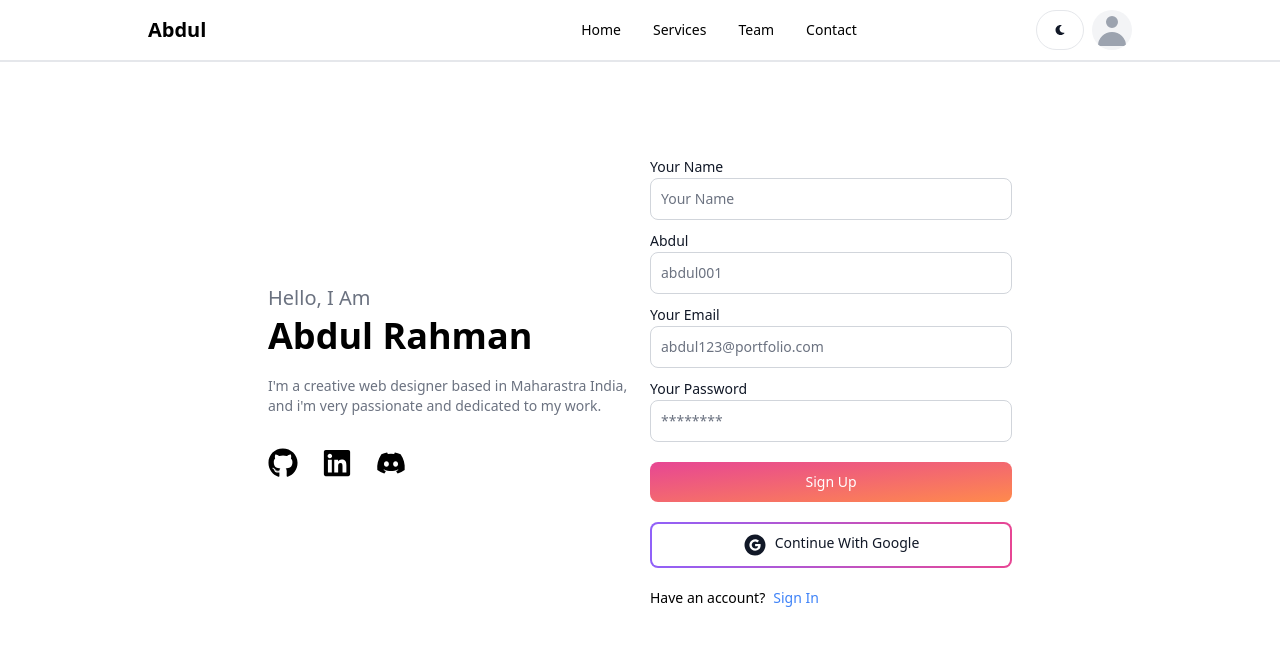
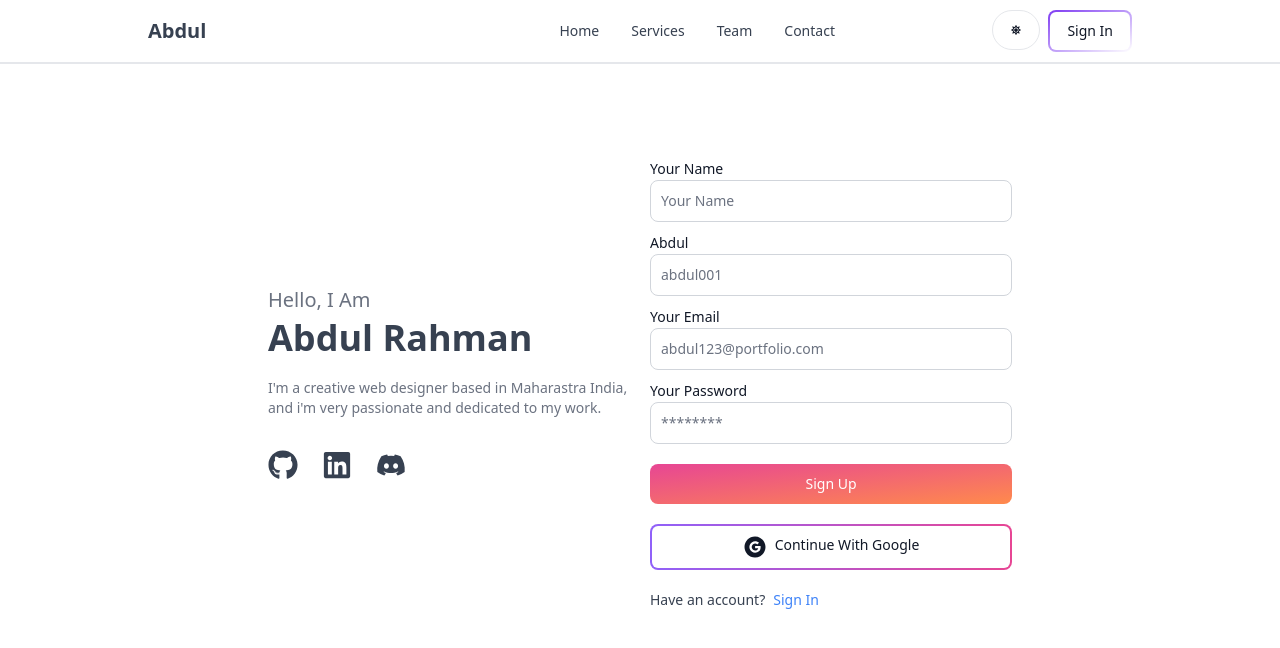
Before and after one commit to abdul8840/DigitalAgency, a React (Vite) app in the folder client/: page /sign-up in a window 1280 px wide. Shown: the top 648 px of the page. Built offline with nearby package versions, Linux system fonts and the light colour scheme; no server answers.

Commit message:
add darkmode functionality

```diff
--- a/client/src/components/Header.jsx
+++ b/client/src/components/Header.jsx
@@ -1,12 +1,15 @@
 import { Avatar, Button, Dropdown, DropdownDivider, Navbar } from 'flowbite-react';
 import React from 'react';
 import { Link, useLocation } from 'react-router-dom';
-import { FaMoon } from 'react-icons/fa';
-import { useSelector } from 'react-redux';
+import { FaMoon, FaSun } from 'react-icons/fa';
+import { useDispatch, useSelector } from 'react-redux';
+import {toggleTheme} from '../redux/theme/themeSlice';
 
 const Header = () => {
   const path = useLocation().pathname;
-  const currentUser = useSelector(state => state.user)
+  const dispatch = useDispatch();
+  const {currentUser} = useSelector((state) => state.user);
+  const {theme} = useSelector((state) => state.theme);
 
   return (
     <div className="border-b-2">
@@ -16,8 +19,8 @@
         </Link>
 
         <div className="flex gap-2 md:order-2">
-          <Button className='w-12 h-10 inline' color='gray' pill>
-            <FaMoon />
+          <Button className='w-12 h-10 hidden sm:inline' color='gray' pill onClick={() => dispatch(toggleTheme())}>
+            {theme === 'light' ? <FaSun /> : <FaMoon />}
           </Button>
 
           {currentUser ? (
@@ -57,18 +60,18 @@
           <Navbar.Toggle />
         </div>
 
-        <Navbar.Collapse className="md:max-w-20 text-black md:flex md:items-center">
+        <Navbar.Collapse className="md:max-w-20 md:flex md:items-center dark:text-white">
           <Navbar.Link active={path === '/'} as='div'>
-            <Link to='/' className={path === '/' ? 'text-blue-500 block py-2 pr-4 pl-3 md:p-0' : 'text-black block py-2 pr-4 pl-3 md:p-0'}>Home</Link>
+            <Link to='/' className={path === '/' ? 'text-blue-500 block py-2 pr-4 pl-3 md:p-0' : 'block py-2 pr-4 pl-3 md:p-0'}>Home</Link>
           </Navbar.Link>
           <Navbar.Link active={path === '/services'} as='div'>
-            <Link to='/services' className={path === '/services' ? 'text-blue-500 block py-2 pr-4 pl-3 md:p-0' : 'text-black block py-2 pr-4 pl-3 md:p-0'}>Services</Link>
+            <Link to='/services' className={path === '/services' ? 'text-blue-500 block py-2 pr-4 pl-3 md:p-0' : 'block py-2 pr-4 pl-3 md:p-0'}>Services</Link>
           </Navbar.Link>
           <Navbar.Link active={path === '/team'} as='div'>
-            <Link to='/team' className={path === '/team' ? 'text-blue-500 block py-2 pr-4 pl-3 md:p-0' : 'text-black block py-2 pr-4 pl-3 md:p-0'}>Team</Link>
+            <Link to='/team' className={path === '/team' ? 'text-blue-500 block py-2 pr-4 pl-3 md:p-0' : 'block py-2 pr-4 pl-3 md:p-0'}>Team</Link>
           </Navbar.Link>
           <Navbar.Link active={path === '/contact'} as='div'>
-            <Link to='/contact' className={path === '/contact' ? 'text-blue-500 block py-2 pr-4 pl-3 md:p-0' : 'text-black block py-2 pr-4 pl-3 md:p-0'}>Contact</Link>
+            <Link to='/contact' className={path === '/contact' ? 'text-blue-500 block py-2 pr-4 pl-3 md:p-0' : 'block py-2 pr-4 pl-3 md:p-0'}>Contact</Link>
           </Navbar.Link>
         </Navbar.Collapse>
       </Navbar>
--- /dev/null
+++ b/client/src/components/ThemeProvider.jsx
@@ -0,0 +1,13 @@
+import React from 'react'
+import { useSelector } from 'react-redux'
+const ThemeProvider = ({children}) => {
+  const {theme} = useSelector(state => state.theme);
+  return (
+    <div className={theme}>
+      <div className="bg-white text-gray-700 dark:text-gray-200 dark:bg-[rgb(16,23,42)] min-h-screen">
+        {children}
+      </div>
+    </div>
+  )
+}
+export default ThemeProvider
--- a/client/src/main.jsx
+++ b/client/src/main.jsx
@@ -7,10 +7,14 @@
 import { Provider } from 'react-redux';
 import { PersistGate } from 'redux-persist/integration/react';
 
+import ThemeProvider from './components/ThemeProvider.jsx';
+
 createRoot(document.getElementById('root')).render(
   <PersistGate persistor={persistor}>
     <Provider store={store}>
+    <ThemeProvider>
       <App />
+    </ThemeProvider>
     </Provider>
   </PersistGate>
 )
--- a/client/src/redux/store.js
+++ b/client/src/redux/store.js
@@ -2,9 +2,11 @@
 import userReducer from './user/userSlice';
 import { persistReducer, persistStore } from 'redux-persist';
 import storage from 'redux-persist/lib/storage';
+import themeReducer from './theme/themeSlice.js';
 
 const rootReducer = combineReducers({
   user: userReducer,
+  theme: themeReducer,
 });
 
 const persistConfig = {
--- /dev/null
+++ b/client/src/redux/theme/themeSlice.js
@@ -0,0 +1,15 @@
+import { createSlice } from "@reduxjs/toolkit";
+const initialState = {
+  theme: 'light',
+};
+const themeSlice = createSlice({
+  name: 'theme',
+  initialState,
+  reducers: {
+    toggleTheme: (state) => {
+      state.theme = state.theme === 'light' ? 'dark' : 'light';
+    },
+  },
+})
+export const {toggleTheme} = themeSlice.actions;
+export default themeSlice.reducer;
```
